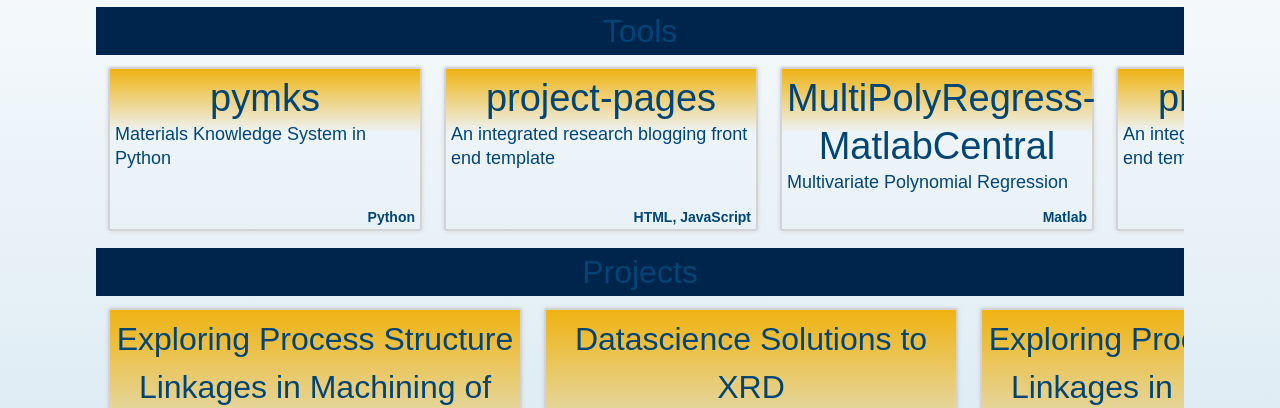
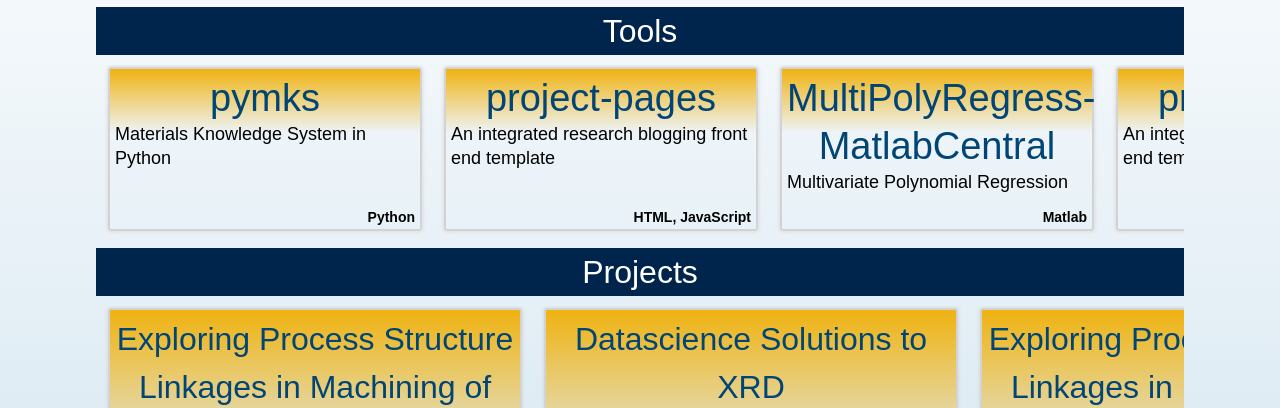
Before and after one commit to JinmingYu/materialsinnovation.github.io, a plain HTML site: page index.html in a window 1280 px wide. Shown: the part 213-621 px from the top of the page. Drawn offline with nearby package versions, Linux system fonts and the light colour scheme; grey boxes are pictures that could not be loaded.

Commit message:
close a tag

```diff
--- a/index.html
+++ b/index.html
@@ -33,7 +33,7 @@
           </div>
         </div>
       </div>
-      <h2 id="tools"><a href="tools.html">Tools</h2>
+      <h2 id="tools"><a href="tools.html"></a>Tools</h2>
       <div class="sections" ng-controller="toolCtrl">
         <table>
           <tr>
@@ -43,7 +43,7 @@
           </tr>
         </table>
       </div>
-      <h2 id="projects"><a href="projects.html">Projects</h2>
+      <h2 id="projects"><a href="projects.html"></a>Projects</h2>
       <div class="sections" ng-controller="projectCtrl">
         <table>
           <tr>
```
